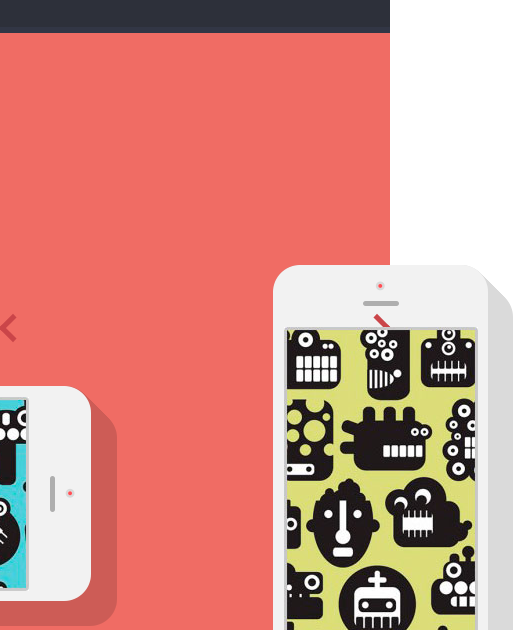
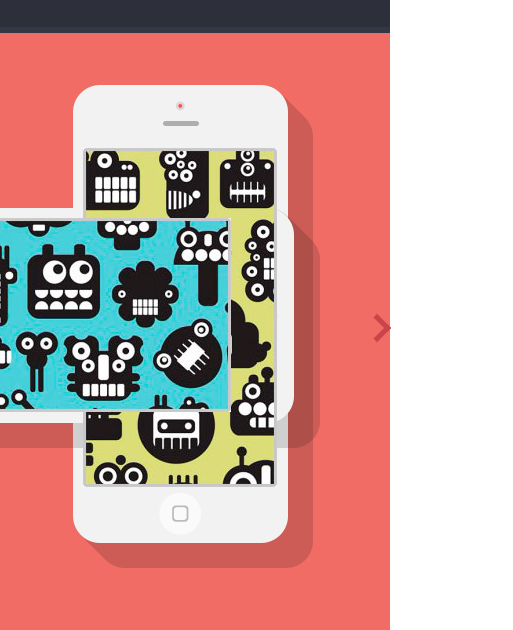
Before and after one commit to m1kadoweb/singolo, a plain HTML site: page singolo1.html in a window 390 px wide. Shown: the part 62-692 px from the top of the page, 513 px wide, since content can reach past the window. Drawn offline with Linux system fonts and the light colour scheme; files whose address does not match are found by name; a web font is replaced by a local one.

Commit message:
fix: display iphone

```diff
--- a/singolo1.css
+++ b/singolo1.css
@@ -100,6 +100,7 @@ h1 > span {
 }
 
 .slider {
+  position: relative;
   display: flex;
   justify-content: space-between;
 }
@@ -132,28 +133,28 @@ h1 > span {
 
 .iphone-vertical {
   position: absolute;
-  bottom: 34px;
-  left: 273px;
+  top: 52px;
+  left: 73px;
 }
 
 .iphone-vertical-bg {
   position: absolute;
-  bottom: 116px;
-  left: 284px;
+  top: 115px;
+  left: 83px;
   z-index: 2;
 }
 
 
 .iphone-horizontal {
   position: absolute;
-  bottom: 156px;
-  right: 273px;
+  top: 175px;
+  right: 70px;
 }
 
 .iphone-horizontal-bg {
   position: absolute;
-  bottom: 191px;
-  right: 361px;
+  top: 185px;
+  right: 159px;
   z-index: 2;
 }
 
```
